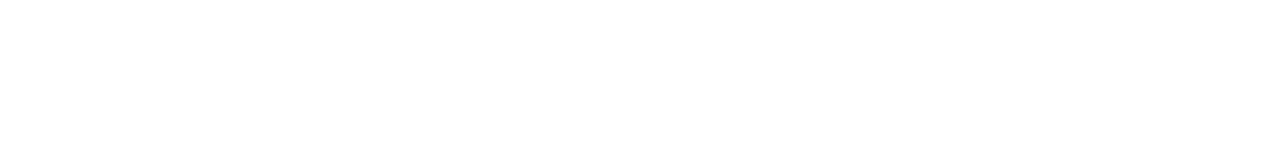
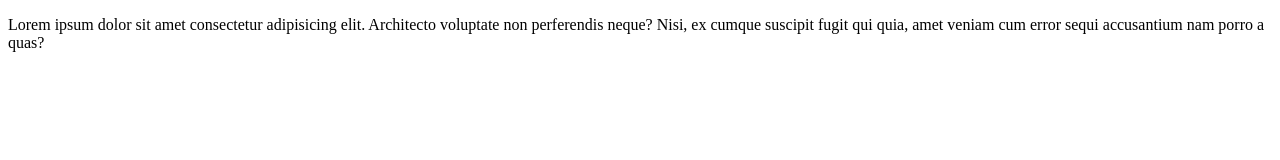
Before and after one commit to shanepai-14/goit-repo, a plain HTML site: page index.html in a window 1280 px wide. Drawn offline with Linux system fonts and the light colour scheme.

Commit message:
Update index body

```diff
--- a/index.html
+++ b/index.html
@@ -4,8 +4,9 @@
     <meta charset="UTF-8">
     <meta name="viewport" content="width=device-width, initial-scale=1.0">
     <title>GOIT HOMEWORK</title>
+
 </head>
 <body>
-
+    <p>Lorem ipsum dolor sit amet consectetur adipisicing elit. Architecto voluptate non perferendis neque? Nisi, ex cumque suscipit fugit qui quia, amet veniam cum error sequi accusantium nam porro a quas?</p>
 </body>
 </html>
```
